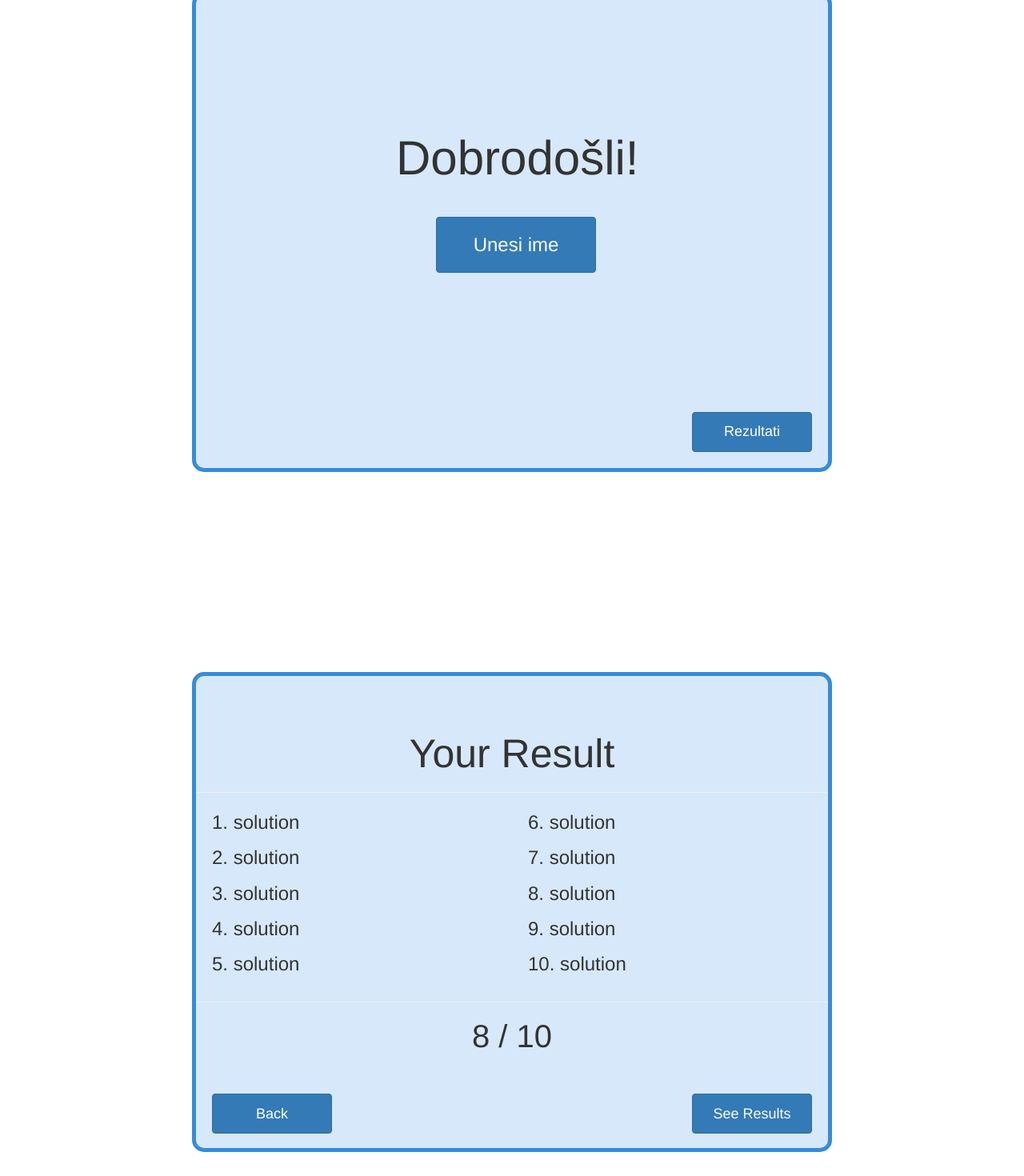
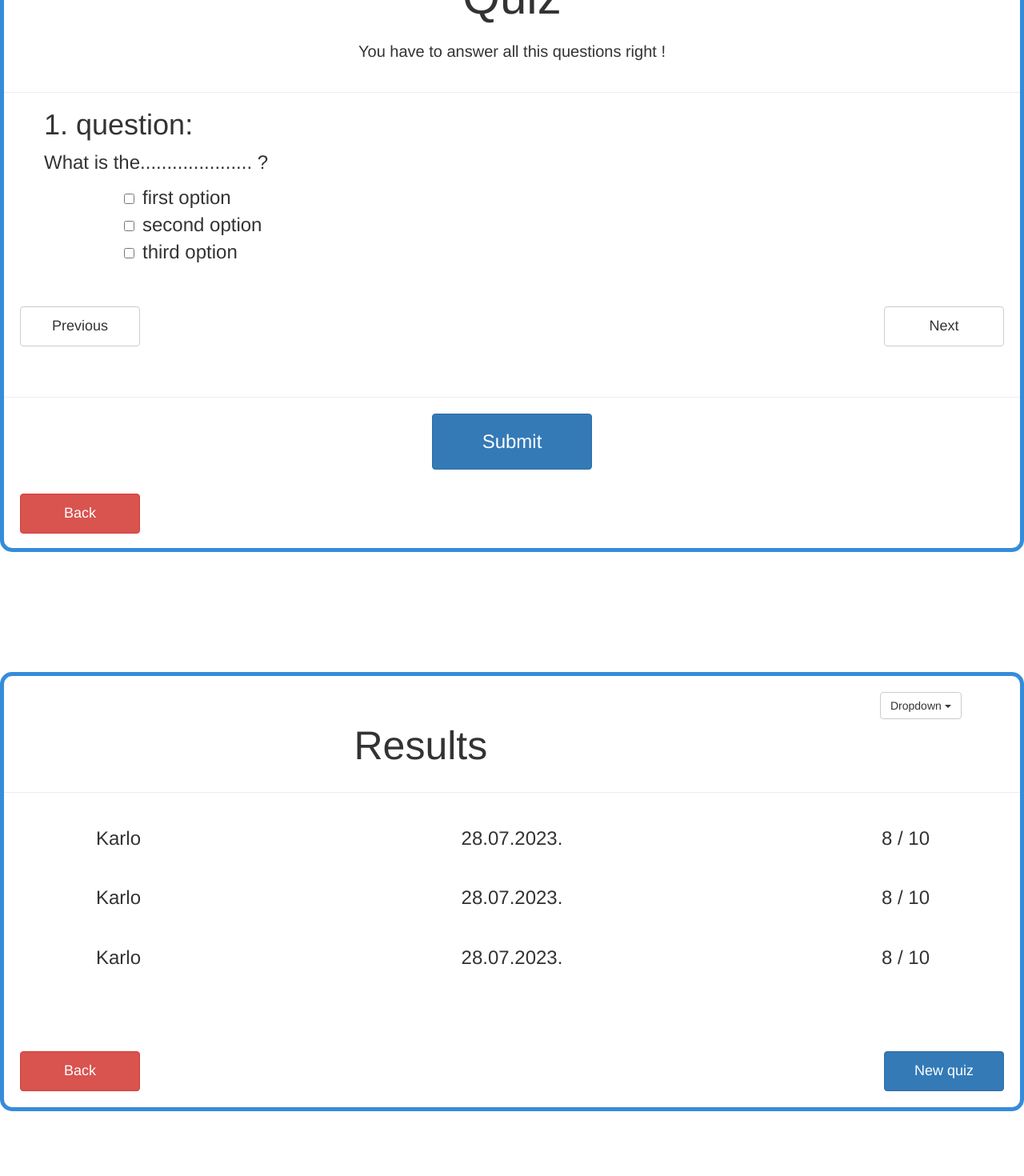
Before and after one commit to karlomance/Quiz, an Angular app in the folder quiz/: page / in a window 1280 px wide. Shown: the part 260-1730 px from the top of the page at 80% size. Before the commit the page ends 1700 px from the top, so only its background shows below. Built offline with nearby package versions, Linux system fonts and the light colour scheme.

Commit message:
Added Results component design.

```diff
--- a/quiz/src/app/app.component.html
+++ b/quiz/src/app/app.component.html
@@ -1,2 +1,2 @@
-<app-homepage></app-homepage>
-<app-submit-result></app-submit-result>
+<app-quiz-stucture></app-quiz-stucture>
+<app-results></app-results>
--- a/quiz/src/app/app.module.ts
+++ b/quiz/src/app/app.module.ts
@@ -7,6 +7,7 @@ import { HomepageComponent } from './homepage/homepage.component';
 import { LoginPageComponent } from './login-page/login-page.component';
 import { QuizStuctureComponent } from './quiz-stucture/quiz-stucture.component';
 import { SubmitResultComponent } from './submit-result/submit-result.component';
+import { ResultsComponent } from './results/results.component';
 
 @NgModule({
   declarations: [
@@ -15,6 +16,7 @@ import { SubmitResultComponent } from './submit-result/submit-result.component';
     LoginPageComponent,
     QuizStuctureComponent,
     SubmitResultComponent,
+    ResultsComponent,
   ],
   imports: [
     BrowserModule,
--- a/quiz/src/app/homepage/homepage.component.html
+++ b/quiz/src/app/homepage/homepage.component.html
@@ -2,14 +2,14 @@
     <div id="homepage">
         <div id="header">
             <div id="welcome">
-                <h1>Dobrodošli!</h1>
+                <h1>Welcome!</h1>
             </div>
             <div  id="button-start">
-                <button id="start-quiz" class="btn btn-primary">Unesi ime</button>
+                <button id="start-quiz" class="btn btn-primary">Enter name</button>
             </div>
         </div>
         <div id="footer">
-            <button id="see-results" class="btn btn-primary">Rezultati</button>
+            <button id="see-results" class="btn btn-primary">Results</button>
         </div>
     </div>
 </div>
--- a/quiz/src/app/login-page/login-page.component.html
+++ b/quiz/src/app/login-page/login-page.component.html
@@ -2,15 +2,15 @@
     <div id="homepage">
         <div id="header">
             <div id="name">
-                <label for="name">Unesi ime:</label>
+                <label for="name">Enter name:</label>
                 <input id="text-input" type="text" placeholder="Name">
             </div>
             <div  id="button-start">
-                <button id="start-quiz" class="btn btn-primary">Kreni</button>
+                <button id="start-quiz" class="btn btn-primary">Go !!!</button>
             </div>
         </div>
         <div id="footer">
-            <button id="back" class="btn btn-primary">Natrag</button>
+            <button id="back" class="btn btn-primary">Back</button>
         </div>
     </div>
 </div>
--- a/quiz/src/app/quiz-stucture/quiz-stucture.component.css
+++ b/quiz/src/app/quiz-stucture/quiz-stucture.component.css
@@ -13,10 +13,13 @@
     width: 1400px;
     height: 800px;
 }
+#username {
+    text-align: right;
+    margin-right: 20px;
+}
 
 #header {
     height: 180px;
-    padding-top: 40px;
 }
 #header h1 {
     font-size: 60px;
@@ -27,8 +30,7 @@
 }
 
 #questions {
-    padding-top: 20px;
-    height: 360px;
+    height: 340px;
 }
 #question-number {
     text-align: left;
@@ -51,8 +53,34 @@
     margin-left: 10px;
 }
 
+#buttons-witch-question {
+    padding-top: 50px;
+    display: flex;
+}
+#button-previous-div{
+    flex: 1;
+    text-align: left;
+}
+#button-previous{
+    margin-left: 20px;
+    height: 50px;
+    width: 150px;
+    font-size: 18px;
+}
+#button-next-div{
+    flex: 1;
+    text-align: right;
+    margin-right: 20px;
+}
+#button-next{
+    margin-left: 20px;
+    height: 50px;
+    width: 150px;
+    font-size: 18px;
+}
 
-#is-correct {
+
+/* #is-correct {
     padding-top: 50px;
     padding-right: 60px;
     color: green;
@@ -60,7 +88,8 @@
     font-size: 24px;
     display: flex;
     justify-content: right;
-}
+} */
+
 #is-correct span {
     margin-right: 3px;
 }
--- a/quiz/src/app/quiz-stucture/quiz-stucture.component.html
+++ b/quiz/src/app/quiz-stucture/quiz-stucture.component.html
@@ -1,6 +1,9 @@
 <div id="container">
     <div id="quiz-container">
         <div id="header">
+            <div id="username">
+                <p>Username: Karlo</p>
+            </div>
             <h1>Quiz</h1>
             <p>You have to answer all this questions right !</p>
         </div>
@@ -13,9 +16,17 @@
                 <input type="checkbox"><span>second option</span><br>
                 <input type="checkbox"><span>third option</span>
             </div>
-            <div id="is-correct">
+            <div id="buttons-witch-question">
+                <div id="button-previous-div">
+                    <button id="button-previous" class="btn btn-default">Previous</button>
+                </div>
+                <div id="button-next-div">
+                    <button id="button-next" class="btn btn-default">Next</button>
+                </div>
+            </div>
+            <!-- <div id="is-correct">
                 <span class="glyphicon glyphicon-ok"></span><p>Correct</p>
-            </div>
+            </div> -->
 
         </div>
         <hr>
@@ -23,7 +34,7 @@
             <button class="btn btn-primary">Submit</button>
         </div>
         <div id="footer">
-            <button class="btn btn-primary">Back</button>
+            <button class="btn btn-danger">Back</button>
         </div>
     </div>
 </div>
--- /dev/null
+++ b/quiz/src/app/results/results.component.css
@@ -0,0 +1,72 @@
+#container {
+    display: flex;
+    justify-content: center;
+    text-align: center;
+    width: 100%;
+    height: 100%;
+}
+#page {
+    margin-top: 150px;
+    border: 5px solid rgb(54, 139, 219);
+    border-radius: 15px;;
+    width: 1400px;
+    margin-bottom: 150px;
+}
+#header {
+    display: flex;
+}
+#title-div {
+    flex: 5;
+    padding-top: 40px;
+
+}
+#title {
+    font-size: 50px;
+}
+#dropdown {
+    flex: 1;
+    padding-top: 20px;
+    padding-right: 20px;
+}
+
+#result-1 {
+    display: flex;
+    padding: 20px;
+    font-size: 24px;
+}
+
+#username {
+    flex: 1;
+}
+#date {
+    flex: 3;
+}
+#points {
+    flex: 1;
+}
+
+#footer {
+    display: flex;
+    margin-top: 80px;
+    margin-bottom: 20px;
+}
+#btn-back-div {
+    flex: 1;
+    text-align: left;
+}
+#btn-back {
+    margin-left: 20px;
+    height: 50px;
+    width: 150px;
+    font-size: 18px;
+}
+#btn-new-quiz-div {
+    flex: 1;
+    text-align: right;
+}
+#btn-new-quiz {
+    margin-right: 20px;
+    height: 50px;
+    width: 150px;
+    font-size: 18px;
+}
--- /dev/null
+++ b/quiz/src/app/results/results.component.html
@@ -0,0 +1,50 @@
+<div id="container">
+    <div id="page">
+        <div id="header">
+            <div id="title-div">
+                <h1 id="title">Results</h1>
+            </div>
+            <div id="dropdown" class="dropdown">
+                <button class="btn btn-default dropdown-toggle" type="button" id="dropdownMenu1" data-toggle="dropdown" aria-haspopup="true" aria-expanded="true">
+                  Dropdown
+                  <span class="caret"></span>
+                </button>
+                <ul class="dropdown-menu" aria-labelledby="dropdownMenu1">
+                  <li><a href="#">Action</a></li>
+                  <li><a href="#">Another action</a></li>
+                  <li><a href="#">Something else here</a></li>
+                </ul>
+            </div>
+        </div>
+        <hr>
+
+        <div id="results-container">
+            <div id="result-1">
+                <div id="username">Karlo</div>
+                <div id="date">28.07.2023.</div>
+                <div id="points">8 / 10</div>
+            </div>
+            <div id="result-1">
+                <div id="username">Karlo</div>
+                <div id="date">28.07.2023.</div>
+                <div id="points">8 / 10</div>
+            </div>
+            <div id="result-1">
+                <div id="username">Karlo</div>
+                <div id="date">28.07.2023.</div>
+                <div id="points">8 / 10</div>
+            </div>
+
+        </div>
+
+        <div id="footer">
+            <div id="btn-back-div">
+                <button id="btn-back" class="btn btn-danger">Back</button>
+            </div>
+            <div id="btn-new-quiz-div">
+                <button id="btn-new-quiz" class="btn btn-primary">New quiz</button>
+            </div>
+
+        </div>
+    </div>
+</div>
--- /dev/null
+++ b/quiz/src/app/results/results.component.ts
@@ -0,0 +1,15 @@
+import { Component, OnInit } from '@angular/core';
+
+@Component({
+  selector: 'app-results',
+  templateUrl: './results.component.html',
+  styleUrls: ['./results.component.css']
+})
+export class ResultsComponent implements OnInit {
+
+  constructor() { }
+
+  ngOnInit(): void {
+  }
+
+}
```
